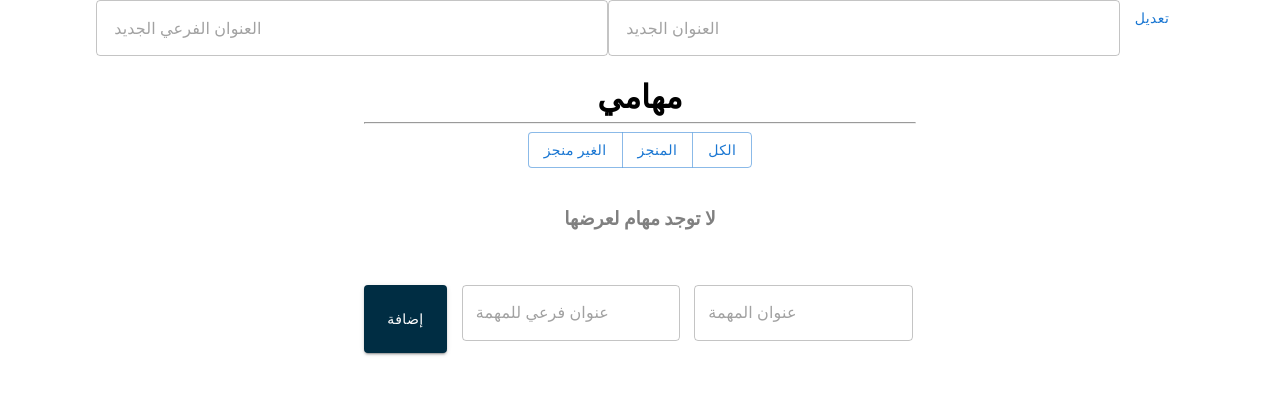
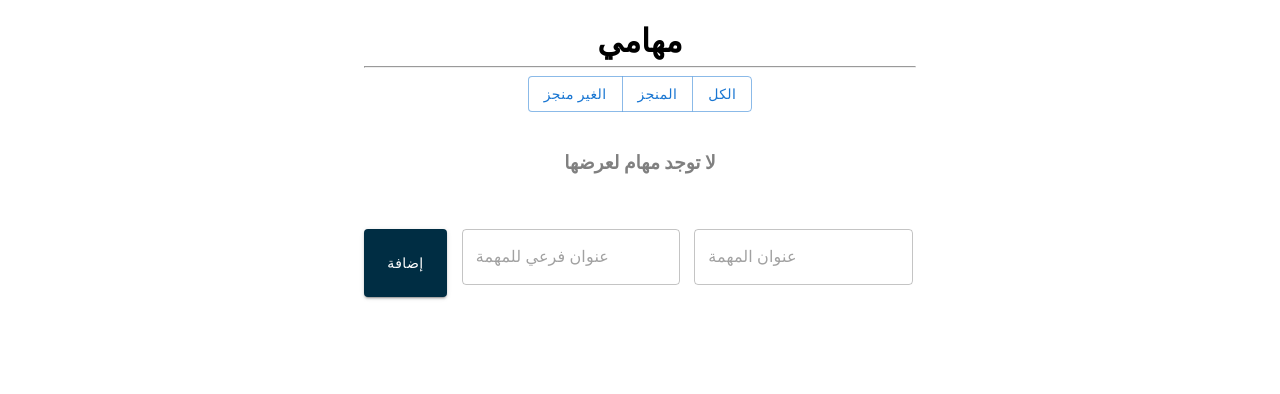
Before and after one commit to Baraa963/todo-list, a React (Create React App) app: page / in a window 1280 px wide. Shown: the top 394 px of the page. Built offline with nearby package versions, Linux system fonts and the light colour scheme.

Commit message:
update-2

```diff
--- a/src/App.js
+++ b/src/App.js
@@ -12,6 +12,13 @@ import CheckIcon from "@mui/icons-material/Check";
 import { useState } from "react";
 
 function App() {
+  const [showEditPopup, setShowEditPopup] = useState(false);
+  const showshowEditPopupfunc = () => {
+    setShowEditPopup(true);
+  };
+  const showshowEditPopupfunc1 = () => {
+    setShowEditPopup(false);
+  };
   const [edittTodo, setedittTodo] = useState({
     edittTodoTitle: "",
     edittTodoSubTitle: "",
@@ -60,7 +67,6 @@ function App() {
     setedittTodo({ edittTodoTitle: "", edittTodoSubTitle: "" }); // Clear the input fields after editing
   };
 
-
   const todoList = allTodos.map((t) => {
     return (
       <div
@@ -90,7 +96,9 @@ function App() {
                 <div
                   className={t.icon2}
                   onClick={() => {
+
                     editTodo(t.id);
+                    showshowEditPopupfunc();
                   }}
                 >
                   <ModeEditOutlinedIcon
@@ -122,8 +130,8 @@ function App() {
 
   return (
     <div className="App">
+      {showEditPopup && (
         <div>
-
           <TextField
             style={{ width: "40%" }}
             placeholder=" العنوان الفرعي الجديد "
@@ -141,8 +149,16 @@ function App() {
             }
           />
 
-        <Button>تعديل</Button>
+          <Button
+            onClick={() => {
+              showshowEditPopupfunc1();
+            }}
+          >
+            تعديل
+          </Button>
         </div>
+      )}
+
       <Container
         maxWidth="sm"
         marginTop="5rem"
```
Lines whose indentation alone changed are shown as unchanged.
